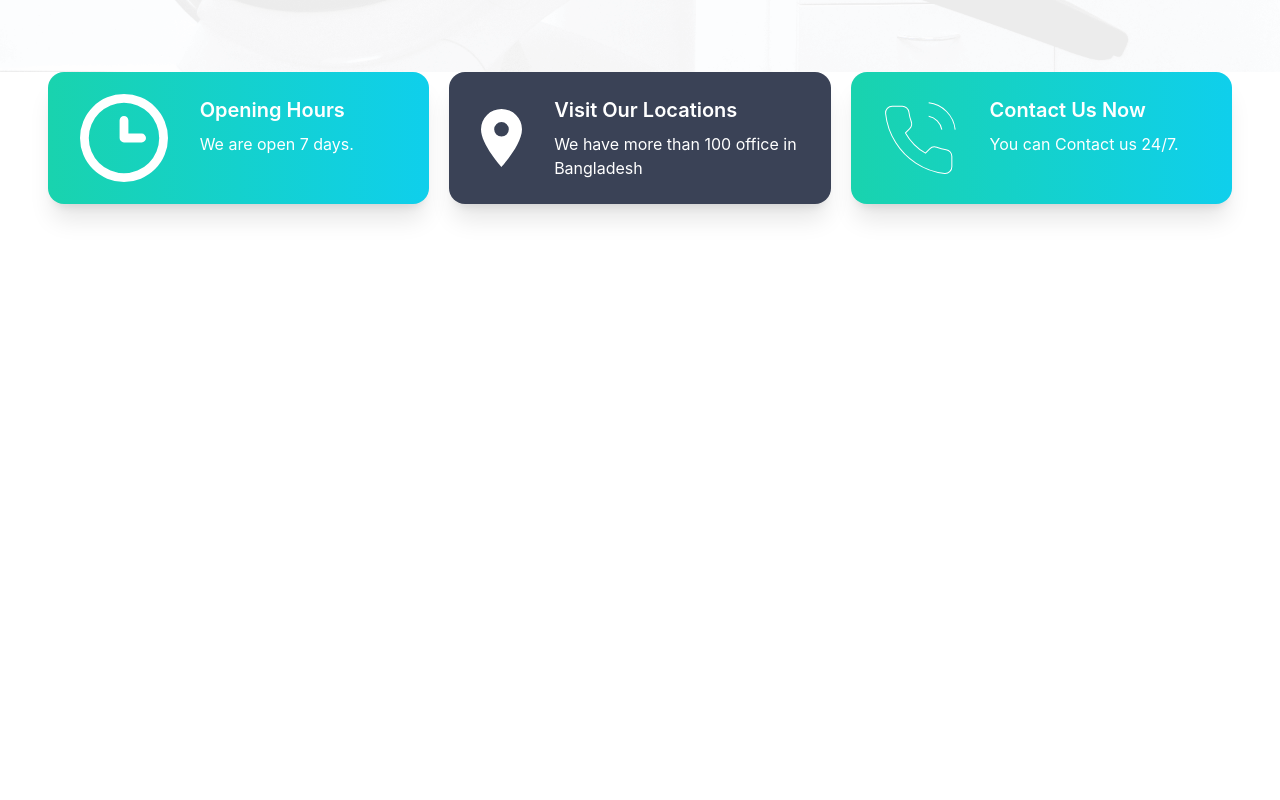
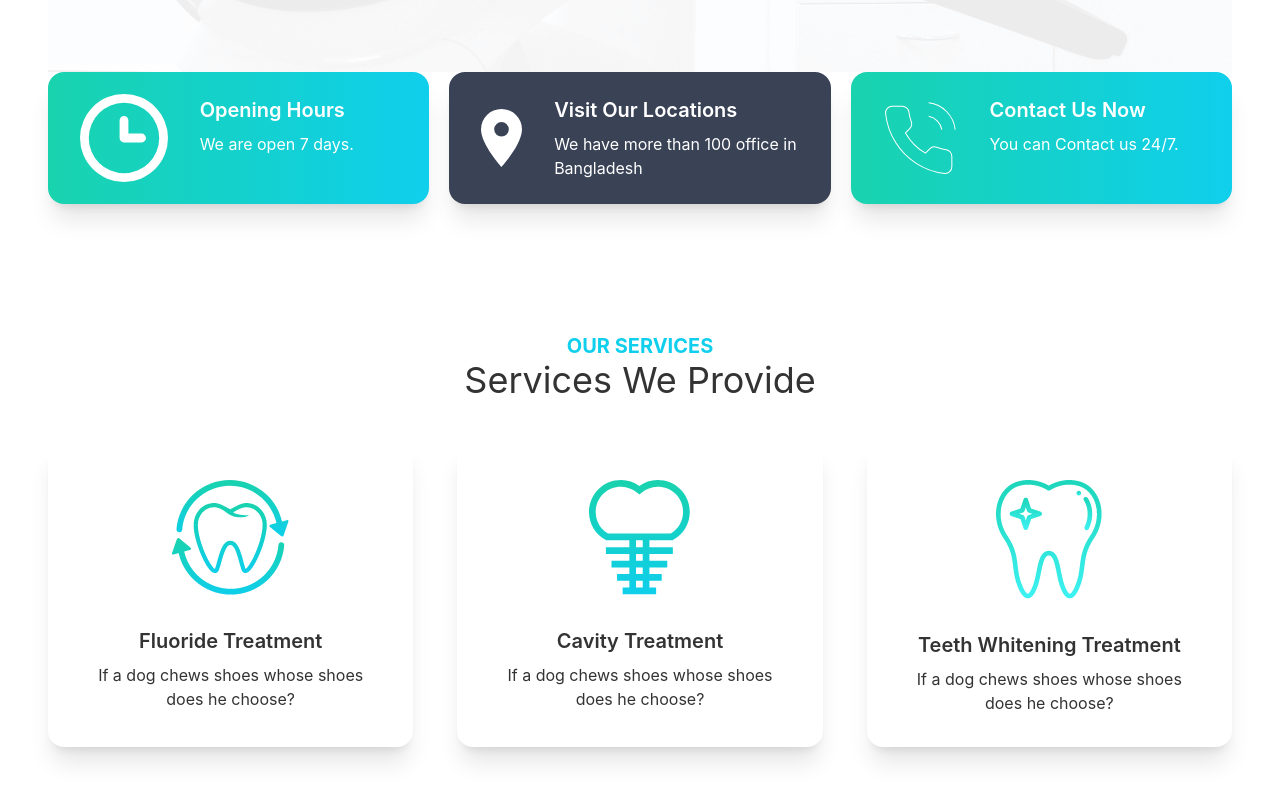
Before and after one commit to arnobtarafder/medico-healer, a React (Create React App) app: page /home in a window 1280 px wide. Shown: the part 792-1592 px from the top of the page. Before the commit the page ends 1044 px from the top, so only its background shows below. Built offline with nearby package versions, Linux system fonts and the light colour scheme.

Commit message:
add: services at home

```diff
--- a/src/Components/Banner/Banner.js
+++ b/src/Components/Banner/Banner.js
@@ -4,9 +4,9 @@
 
 const Banner = () => {
     return (
-        <div className="hero min-h-screen px-12 background-banner-image">
+        <div className="hero min-h-screen background-banner-image">
         <div className="hero-content flex-col lg:flex-row-reverse">
-          <img src={chair} className="max-w-sm rounded-lg shadow-2xl" />
+          <img src={chair} className="max-w-sm rounded-lg shadow-2xl" alt="" />
           <div>
             <h1 className="text-5xl font-bold">Your New Smile Starts Here</h1>
             <p className="py-6">							Book video call appointments with the country's most qualified specialist doctors, in their private chambers.</p>
--- a/src/Components/Information/Information.js
+++ b/src/Components/Information/Information.js
@@ -6,8 +6,13 @@
 import quote from "../../assets/icons/quote.svg";
 
 const Information = () => {
+
+    const cardDescription = {
+        description: "",
+    }
+
     return (
-        <div className='grid grid-cols-1 lg:grid-cols-3 md:grid-cols-3 gap-5 px-12 text-white'>
+        <div className='grid grid-cols-1 md:grid-cols-2 lg:grid-cols-3 gap-5 text-white'>
             <InfoCard img={clock} cardTitle="Opening Hours" cardBg="bg-gradient-to-r from-secondary to-primary" cardText="We are open 7 days." />
             <InfoCard img={marker}  cardTitle="Visit Our Locations" cardBg="bg-accent" cardText="We have more than 100 office in Bangladesh" />
             <InfoCard img={phone} cardTitle="Contact Us Now" cardBg="bg-gradient-to-r from-secondary to-primary" cardText="You can Contact us 24/7." />
--- /dev/null
+++ b/src/Components/Services/Service/Service.js
@@ -0,0 +1,17 @@
+import React from 'react';
+
+const Service = ({service}) => {
+    return (
+        <div class="card lg:mx-w-96 bg-base-100 shadow-xl">
+            <figure class="px-10 pt-10">
+                <img src={service.img} alt="Shoes" class="rounded-xl" />
+            </figure>
+            <div class="card-body items-center text-center">
+                <h2 class="card-title">{service.name}</h2>
+                <p>If a dog chews shoes whose shoes does he choose?</p>
+            </div>
+        </div>
+    );
+};
+
+export default Service;
--- /dev/null
+++ b/src/Components/Services/Services.js
@@ -0,0 +1,49 @@
+import React from 'react';
+import fluoride from "../../assets/images/fluoride.png";
+import cavity from "../../assets/images/cavity.png";
+import whitening from "../../assets/images/whitening.png";
+import Service from './Service/Service';
+
+const Services = () => {
+
+    const services = [
+        {
+            _id: 1,
+            name: "Fluoride Treatment",
+            description: "",
+            img: fluoride,
+        },
+        {
+            _id: 2,
+            name: "Cavity Treatment",
+            description: "",
+            img: cavity,
+        },
+        {
+            _id: 3,
+            name: "Teeth Whitening Treatment",
+            description: "",
+            img: whitening,
+        }
+    ]
+
+    return (
+        <div className='my-32'>
+            <div className="text-center">
+                <h3 className='text-primary text-xl font-bold uppercase'>Our Services</h3>
+                <h3 className='text-4xl'>Services We Provide</h3>
+            </div>
+
+            <div className='grid sm:grid-cols-1 md:grid-cols-2 lg:grid-cols-3 gap-11 mt-10'>
+                {
+                    services.map(service => <Service
+                    key={service._id}
+                    service={service}
+                    ></Service>)
+                }
+            </div>
+        </div>
+    );
+};
+
+export default Services;
--- a/src/Pages/Home/Home.js
+++ b/src/Pages/Home/Home.js
@@ -1,12 +1,14 @@
 import React from 'react';
 import Banner from '../../Components/Banner/Banner';
 import Information from '../../Components/Information/Information';
+import Services from '../../Components/Services/Services';
 
 const Home = () => {
     return (
-        <div>
+        <div className='px-12'>
             <Banner />
             <Information />
+            <Services />
         </div>
     );
 };
```
